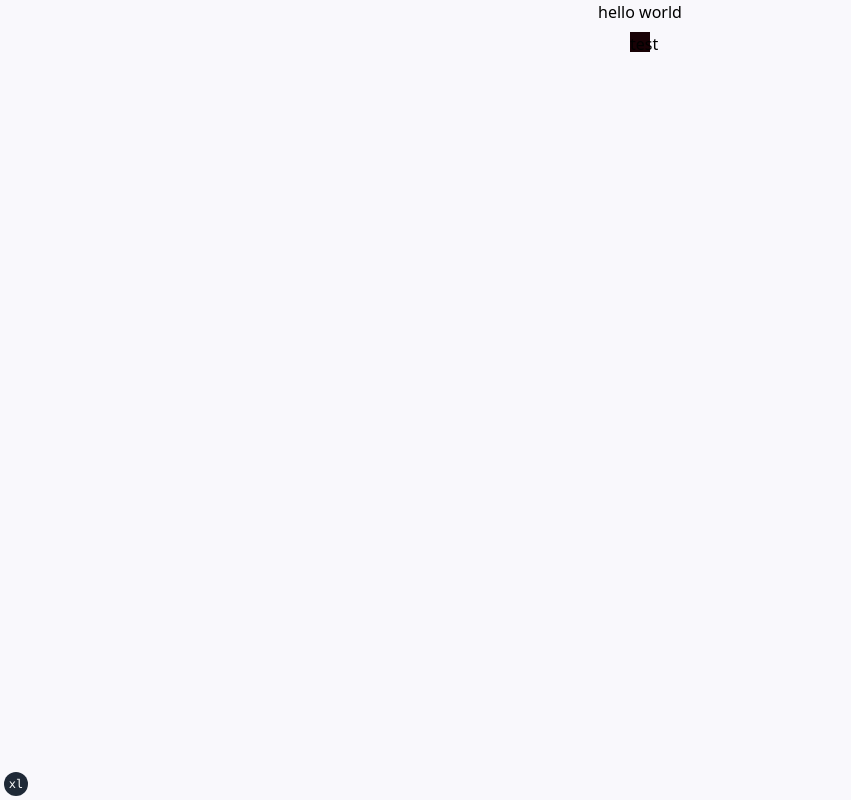
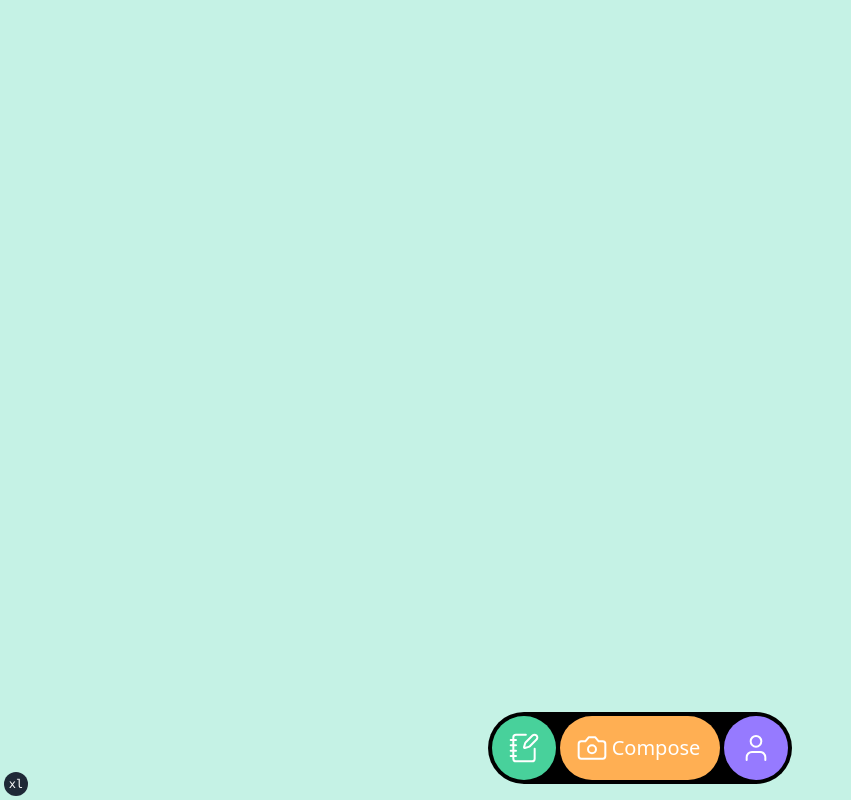
Before and after one commit to j-vanrav/markmywriting-next, a Next.js app: page / in a window 1280 px wide. Shown: the whole page, without its empty margins (0-851 px from the left). Built offline with nearby package versions, Linux system fonts and the light colour scheme.

Commit message:
raw colours and nav

```diff
--- a/app/globals.css
+++ b/app/globals.css
@@ -76,16 +76,13 @@
 
 @layer base {
   :root {
-    --belt-white: 27 64% 95%;
-    --belt-white-foreground: 0 0% 0%;
-    --belt-blue: 238 37% 57%;
-    --belt-blue-foreground: 0 0% 0%;
-    --belt-purple: 279 33% 51%;
-    --belt-purple-foreground: 0 0% 0%;
-    --belt-brown: 32 25% 30%;
-    --belt-brown-foreground: 0 0% 100%;
-    --belt-black: 152 100% 3%;
-    --belt-black-foreground: 0 0% 100%;
+    --nbbgblue: 162.67 63.38% 86.08%;
+    --nbyellow: 52.71 95.89% 71.37%;
+    --nborange: 32.09 100% 66.27%;
+    --nbpurple: 252.63 100% 73.92%;
+    --nbgreen: 156.35 59.83% 55.1%;
+    --nbblue: 201.63 72.88% 76.86%;
+    --nbforeground: 0 0% 0%;
   }
 }
 
--- a/app/page.tsx
+++ b/app/page.tsx
@@ -1,7 +1,79 @@
-export default function Page() {
+"use client";
+
+import { cn } from "@/lib/utils";
+import { Camera, NotebookPen, User } from "lucide-react";
+import { useState } from "react";
+
+type PageName = "review" | "compose" | "profile";
+function Nav() {
+  const [selectedPage, setSelectedPage] = useState("compose" as PageName);
   return (
-    <div className="flex flex-col items-center gap-2">
-      hello world<div className="size-5 bg-destructive-foreground">test</div>
-    </div>
+    <nav className="w-full mt-auto p-4 flex flex-row justify-center">
+      <div className="rounded-full bg-black p-1 gap-1 flex flex-row text-white">
+        <button
+          className={cn(
+            "bg-nbgreen rounded-full size-16 transition-all flex flex-row justify-center items-center",
+            selectedPage === "review" && "w-40"
+          )}
+          onClick={() => setSelectedPage("review")}
+        >
+          <NotebookPen
+            absoluteStrokeWidth
+            strokeWidth={1.5}
+            className="size-8"
+          />
+          <div
+            className={cn(
+              "font-normal text-xl w-0 overflow-hidden transition-all flex flex-row justify-center",
+              selectedPage === "review" && "w-24"
+            )}
+          >
+            <span>Review</span>
+          </div>
+        </button>
+        <button
+          className={cn(
+            "bg-nborange rounded-full size-16 transition-all flex flex-row justify-center items-center",
+            selectedPage === "compose" && "w-40"
+          )}
+          onClick={() => setSelectedPage("compose")}
+        >
+          <Camera absoluteStrokeWidth strokeWidth={1.5} className="size-8" />
+          <div
+            className={cn(
+              "font-normal text-xl w-0 overflow-hidden transition-all flex flex-row justify-center",
+              selectedPage === "compose" && "w-24"
+            )}
+          >
+            <span>Compose</span>
+          </div>
+        </button>
+        <button
+          className={cn(
+            "bg-nbpurple rounded-full size-16 transition-all flex flex-row justify-center items-center",
+            selectedPage === "profile" && "w-40"
+          )}
+          onClick={() => setSelectedPage("profile")}
+        >
+          <User absoluteStrokeWidth strokeWidth={1.5} className="size-8" />
+          <div
+            className={cn(
+              "font-normal text-xl w-0 overflow-hidden transition-all flex flex-row justify-center",
+              selectedPage === "profile" && "w-24"
+            )}
+          >
+            <span>Profile</span>
+          </div>
+        </button>
+      </div>
+    </nav>
   );
 }
+
+export default function Main() {
+  return (
+    <main className="flex flex-col w-screen h-svh bg-nbbgblue">
+      <Nav />
+    </main>
+  );
+}
--- a/tailwind.config.ts
+++ b/tailwind.config.ts
@@ -52,26 +52,6 @@ const config = {
           DEFAULT: "hsl(var(--card))",
           foreground: "hsl(var(--card-foreground))",
         },
-        beltwhite: {
-          DEFAULT: "hsl(var(--belt-white))",
-          foreground: "hsl(var(--belt-white-foreground))",
-        },
-        beltblue: {
-          DEFAULT: "hsl(var(--belt-blue))",
-          foreground: "hsl(var(--belt-blue-foreground))",
-        },
-        beltpurple: {
-          DEFAULT: "hsl(var(--belt-purple))",
-          foreground: "hsl(var(--belt-purple-foreground))",
-        },
-        beltbrown: {
-          DEFAULT: "hsl(var(--belt-brown))",
-          foreground: "hsl(var(--belt-brown-foreground))",
-        },
-        beltblack: {
-          DEFAULT: "hsl(var(--belt-black))",
-          foreground: "hsl(var(--belt-black-foreground))",
-        },
         success: {
           DEFAULT: "hsl(var(--success))",
           foreground: "hsl(var(--success-foreground))",
@@ -83,6 +63,30 @@ const config = {
         info: {
           DEFAULT: "hsl(var(--info))",
           foreground: "hsl(var(--info-foreground))",
+        },
+        nbbgblue: {
+          DEFAULT: "hsl(var(--nbbgblue))",
+          foreground: "hsl(var(--nbforeground))",
+        },
+        nbyellow: {
+          DEFAULT: "hsl(var(--nbyellow))",
+          foreground: "hsl(var(--nbforeground))",
+        },
+        nborange: {
+          DEFAULT: "hsl(var(--nborange))",
+          foreground: "hsl(var(--nbforeground))",
+        },
+        nbpurple: {
+          DEFAULT: "hsl(var(--nbpurple))",
+          foreground: "hsl(var(--nbforeground))",
+        },
+        nbgreen: {
+          DEFAULT: "hsl(var(--nbgreen))",
+          foreground: "hsl(var(--nbforeground))",
+        },
+        nbblue: {
+          DEFAULT: "hsl(var(--nbblue))",
+          foreground: "hsl(var(--nbforeground))",
         },
       },
       borderRadius: {
```
